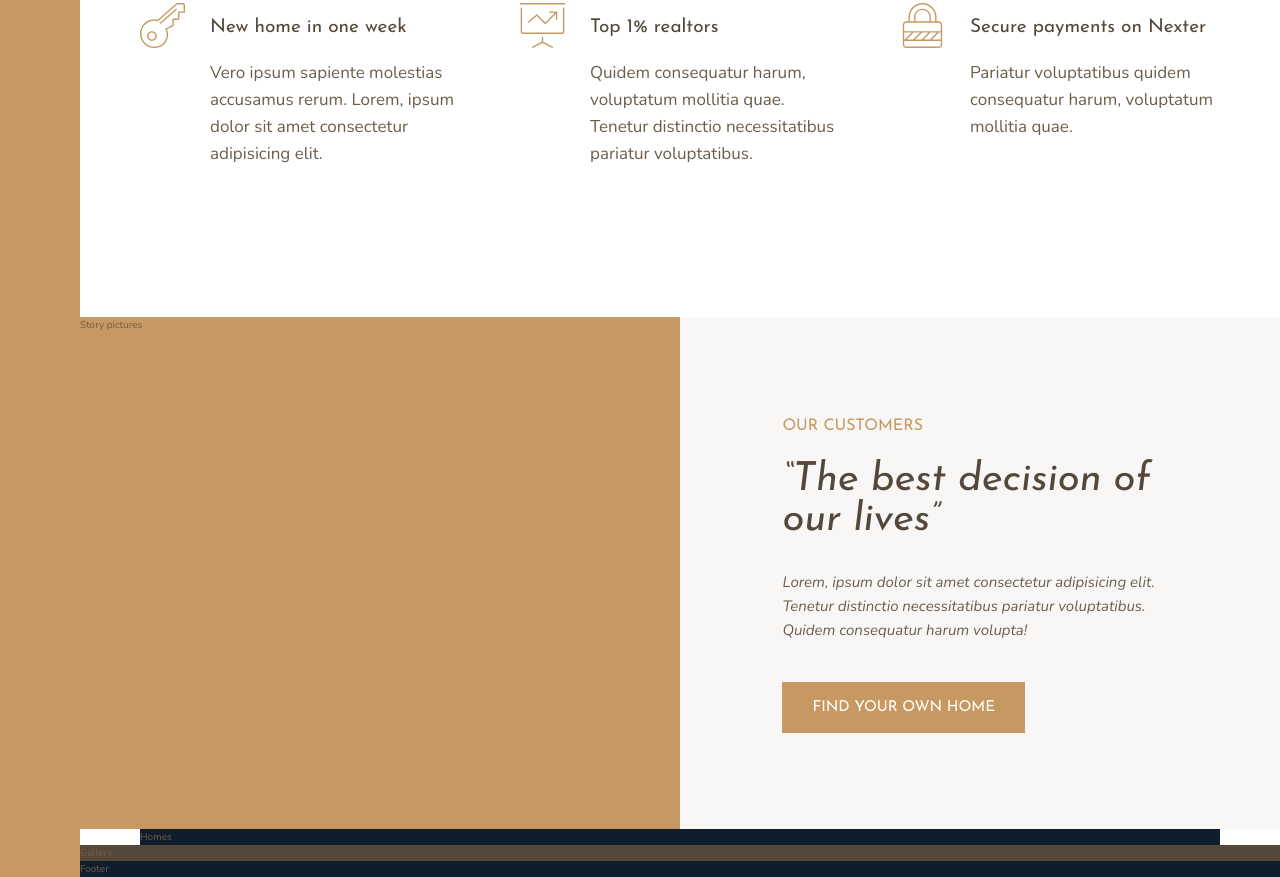
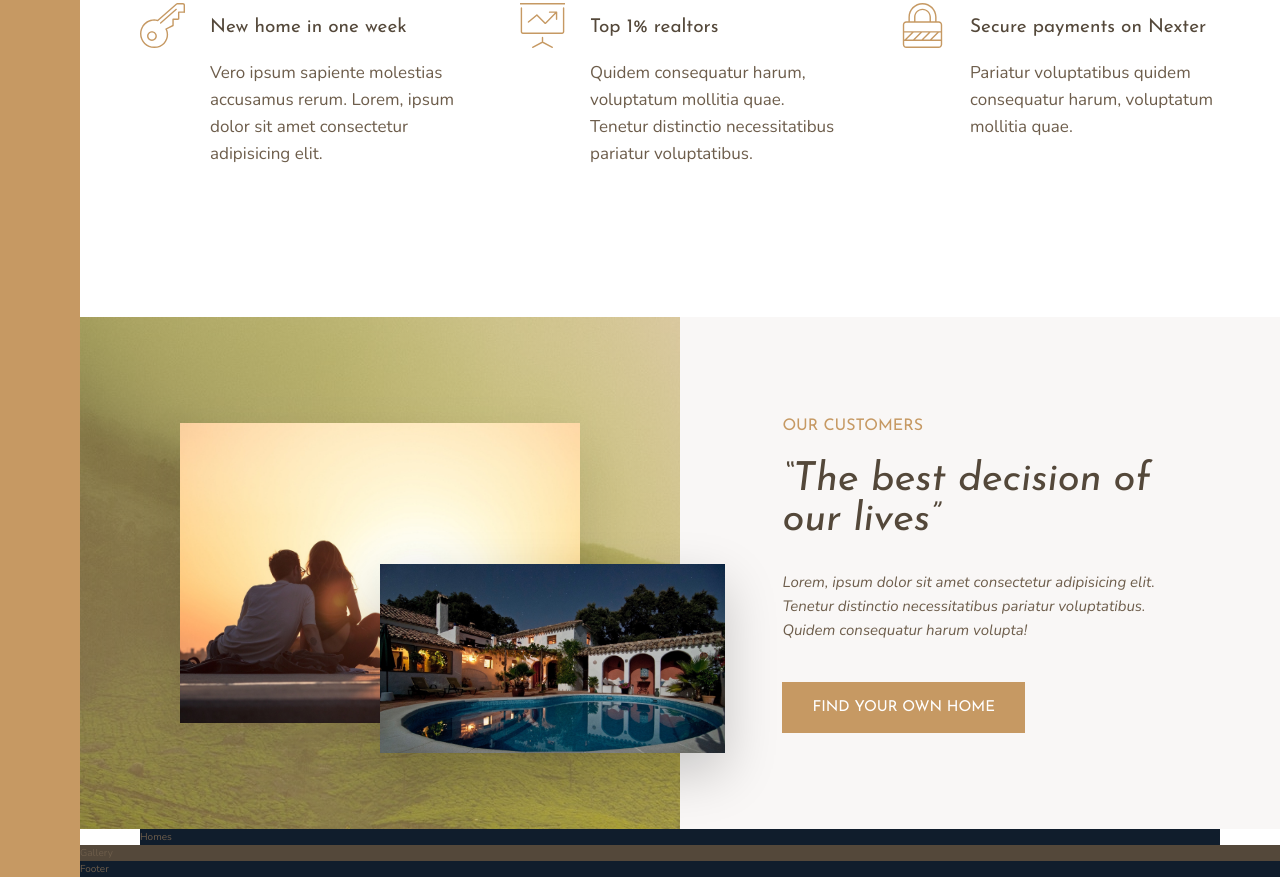
Before and after one commit to favournso/nexter, a website: page index.html in a window 1280 px wide. Shown: the part 991-1868 px from the top of the page. Drawn offline with nearby package versions, Linux system fonts and the light colour scheme.

Commit message:
Format pictures story container

```diff
--- a/index.html
+++ b/index.html
@@ -73,7 +73,8 @@
         </section>
 
         <div class="story__pictures">
-            Story pictures
+            <img src="img/story-1.jpeg" alt="Couple with a new house" class="story__img--1">
+            <img src="img/story-2.jpeg" alt="Couple with a new house" class="story__img--2">
         </div>
 
         <div class="story__content">
--- a/sass/_story.scss
+++ b/sass/_story.scss
@@ -2,6 +2,27 @@
     &__pictures {
         background-color: $color-primary;
         grid-column: full-start / col-end 4;
+        background-image: linear-gradient(rgba($color-primary, .5), rgba($color-primary, .5)),url(../img/back.jpg);
+
+        display: grid;
+        grid-template-rows: repeat(6, 1fr);
+        grid-template-columns: repeat(6, 1fr);
+        align-items: center;
+    }
+
+    &__img--1 {
+        width: 100%;
+        grid-area: 2 / 2 / 6 / 6;
+        box-shadow: 0 2rem 5rem rgba(#000, .1);
+    }
+
+    &__img--2 {
+        // in order for the element to grow and expand to next section
+        width: 115%;
+        grid-area: 4 / 4 / 6 / 7;
+        // in order for it to be visible when overlapping the other section
+        z-index: 10;
+        box-shadow: 0 2rem 5rem rgba(#000, .2);
     }
 
     &__content {
```
Also changed, not shown: css/style.css.
